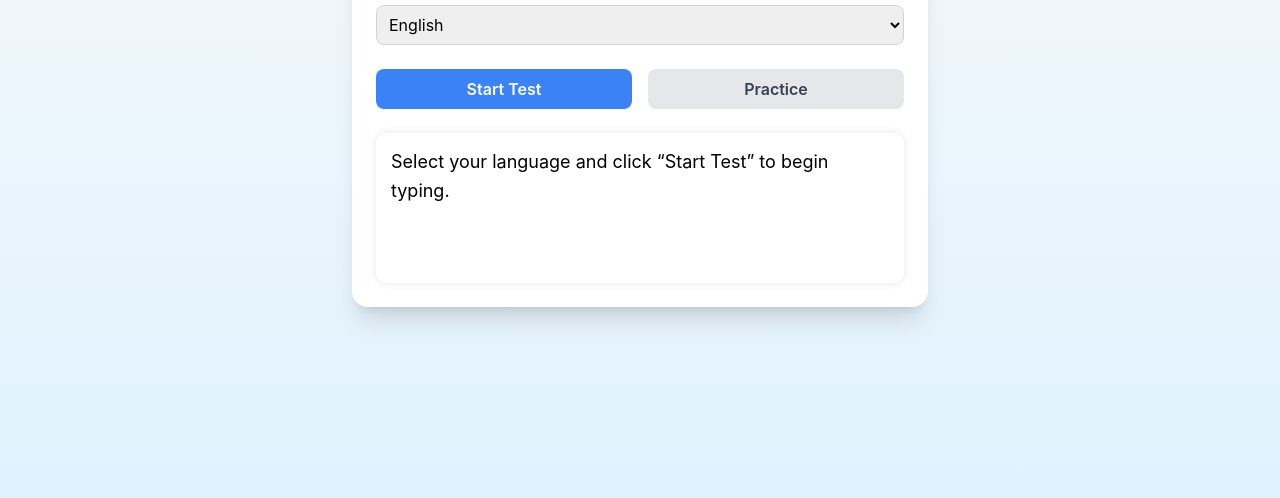
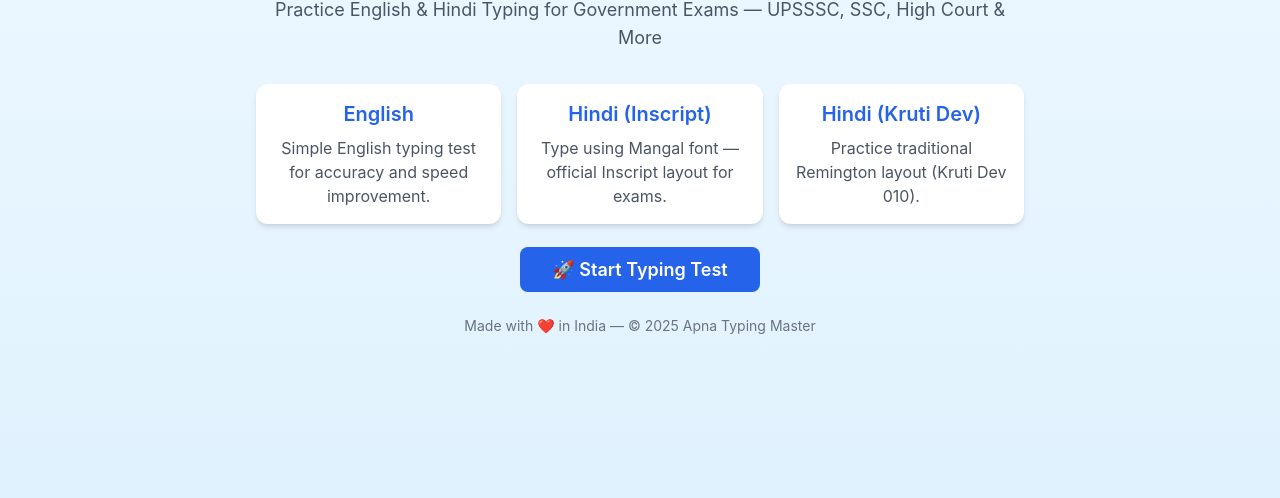
Before and after one commit to vocab100percent-web/ApnaTypingMaster3, a plain HTML site: page index.html in a window 1280 px wide. Shown: the part 302-800 px from the top of the page. Drawn offline with nearby package versions, Linux system fonts and the light colour scheme.

Commit message:
Update index.html

```diff
--- a/index.html
+++ b/index.html
@@ -3,75 +3,42 @@
 <head>
   <meta charset="UTF-8" />
   <meta name="viewport" content="width=device-width, initial-scale=1.0" />
-  <title>Apna Typing Master — Test</title>
+  <title>Apna Typing Master — Home</title>
   <script src="https://cdn.tailwindcss.com"></script>
   <style>
     body {
-      background: linear-gradient(180deg, #f9fafb, #e0f2fe);
+      background: linear-gradient(180deg, #f0f9ff, #e0f2fe);
       font-family: 'Inter', sans-serif;
-    }
-    .typing-box {
-      font-size: 18px;
-      line-height: 1.6;
-      padding: 15px;
-      border-radius: 10px;
-      background: white;
-      box-shadow: 0 0 8px rgba(0,0,0,0.1);
-      min-height: 150px;
-    }
-    .mangal {
-      font-family: 'Mangal', sans-serif;
-    }
-    .krutidev {
-      font-family: 'Kruti Dev 010', sans-serif;
     }
   </style>
 </head>
-<body class="min-h-screen flex items-center justify-center p-6">
-  <div class="w-full max-w-xl bg-white p-6 rounded-2xl shadow-xl">
-    <h1 class="text-2xl font-bold text-center mb-6 text-blue-600">🧠 Apna Typing Master</h1>
+<body class="min-h-screen flex flex-col items-center justify-center text-center px-6">
+  <div class="max-w-3xl w-full">
+    <img src="assets/logo.png" alt="Apna Typing Master" class="mx-auto w-24 mb-4">
+    <h1 class="text-4xl font-bold text-blue-600 mb-2">🧠 Apna Typing Master</h1>
+    <p class="text-gray-600 text-lg mb-8">Practice English & Hindi Typing for Government Exams — UPSSSC, SSC, High Court & More</p>
 
-    <label for="language" class="block text-lg font-semibold mb-2">Language / Font</label>
-    <select id="language" class="w-full p-2 rounded-lg border border-gray-300 focus:ring-2 focus:ring-blue-400">
-      <option value="english">English</option>
-      <option value="hindi-inscript">Hindi (Inscript – Mangal)</option>
-      <option value="hindi-krutidev">Hindi (Kruti Dev)</option>
-    </select>
-
-    <div class="flex gap-4 mt-6">
-      <button id="startBtn" class="flex-1 bg-blue-500 text-white py-2 rounded-lg font-semibold hover:bg-blue-600">Start Test</button>
-      <button id="practiceBtn" class="flex-1 bg-gray-200 text-gray-700 py-2 rounded-lg font-semibold hover:bg-gray-300">Practice</button>
+    <div class="grid grid-cols-1 sm:grid-cols-3 gap-4 mb-8">
+      <div class="bg-white shadow-md rounded-xl p-4">
+        <h3 class="font-semibold text-xl text-blue-600 mb-2">English</h3>
+        <p class="text-gray-600">Simple English typing test for accuracy and speed improvement.</p>
+      </div>
+      <div class="bg-white shadow-md rounded-xl p-4">
+        <h3 class="font-semibold text-xl text-blue-600 mb-2">Hindi (Inscript)</h3>
+        <p class="text-gray-600">Type using Mangal font — official Inscript layout for exams.</p>
+      </div>
+      <div class="bg-white shadow-md rounded-xl p-4">
+        <h3 class="font-semibold text-xl text-blue-600 mb-2">Hindi (Kruti Dev)</h3>
+        <p class="text-gray-600">Practice traditional Remington layout (Kruti Dev 010).</p>
+      </div>
     </div>
 
-    <div id="typingBox" class="typing-box mt-6">
-      Select your language and click “Start Test” to begin typing.
-    </div>
+    <a href="typing-test.html"
+       class="bg-blue-600 hover:bg-blue-700 text-white px-8 py-3 rounded-lg font-semibold text-lg transition">
+      🚀 Start Typing Test
+    </a>
+
+    <p class="text-sm text-gray-500 mt-8">Made with ❤️ in India — © 2025 Apna Typing Master</p>
   </div>
-
-  <script>
-    const typingBox = document.getElementById('typingBox');
-    const languageSelect = document.getElementById('language');
-
-    const sampleTexts = {
-      english: "Practice makes a man perfect. Keep typing accurately and steadily.",
-      'hindi-inscript': "यह एक हिंदी इंस्क्रिप्ट टाइपिंग अभ्यास का उदाहरण है। निरंतर अभ्यास से गति और शुद्धता आती है।",
-      'hindi-krutidev': "esjk uke dqekj gS vkSj ;g dsoy ,d iz;ksx gS ftlls vki vius fy[kus dh 'kfDr c<k ldrs gSaA"
-    };
-
-    document.getElementById('startBtn').addEventListener('click', () => {
-      const selected = languageSelect.value;
-      typingBox.textContent = sampleTexts[selected];
-
-      // Reset font
-      typingBox.classList.remove('mangal', 'krutidev');
-
-      // Apply font style
-      if (selected === 'hindi-inscript') {
-        typingBox.classList.add('mangal');
-      } else if (selected === 'hindi-krutidev') {
-        typingBox.classList.add('krutidev');
-      }
-    });
-  </script>
 </body>
 </html>
```
